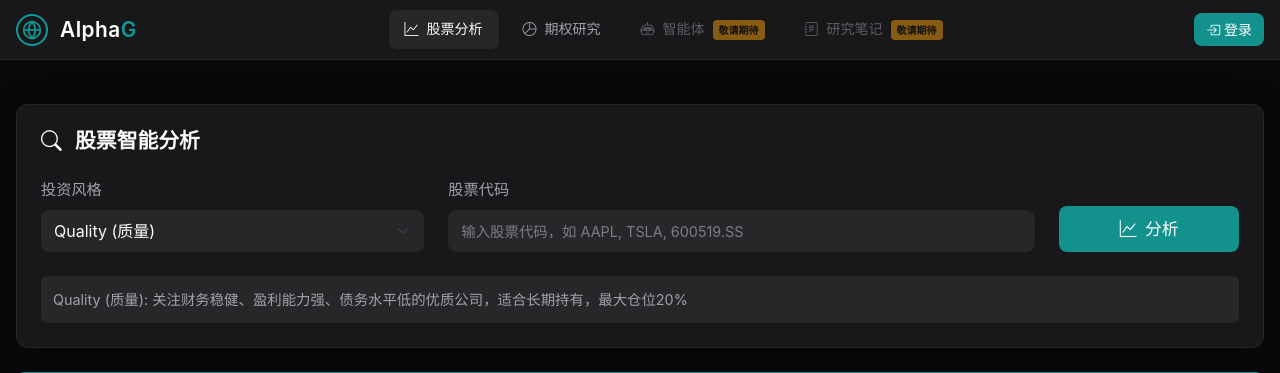
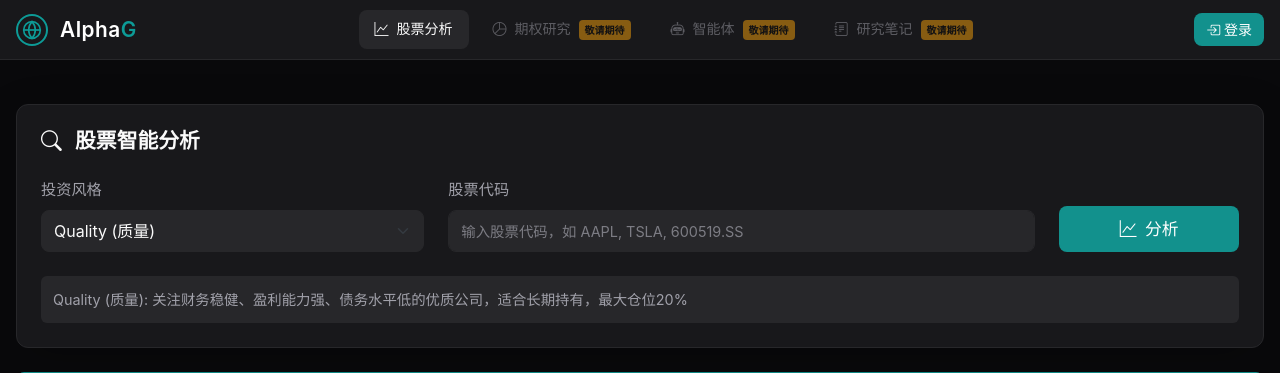
Before and after one commit to 0xminmin2025/2026AlphaGBM, a Flask app: page / in a window 1280 px wide. Shown: the top 373 px of the page. Run offline with Flask 3, Linux system fonts and the light colour scheme.

Commit message:
feat(ui): disable option research module with coming soon badge
Add disabled state and "coming soon" badge to the option research module navigation item to indicate it's not yet available while maintaining the UI consistency with other disabled modules.

```diff
--- a/templates/base.html
+++ b/templates/base.html
@@ -269,9 +269,10 @@
                             <i class="bi bi-graph-up"></i>
                             <span>股票分析</span>
                         </a>
-                        <a href="http://localhost:8000" class="module-nav-item">
+                        <a href="#" class="module-nav-item disabled">
                             <i class="bi bi-pie-chart"></i>
                             <span>期权研究</span>
+                            <span class="coming-soon-badge">敬请期待</span>
                         </a>
                         <a href="#" class="module-nav-item disabled" onclick="return false;">
                             <i class="bi bi-robot"></i>
```
